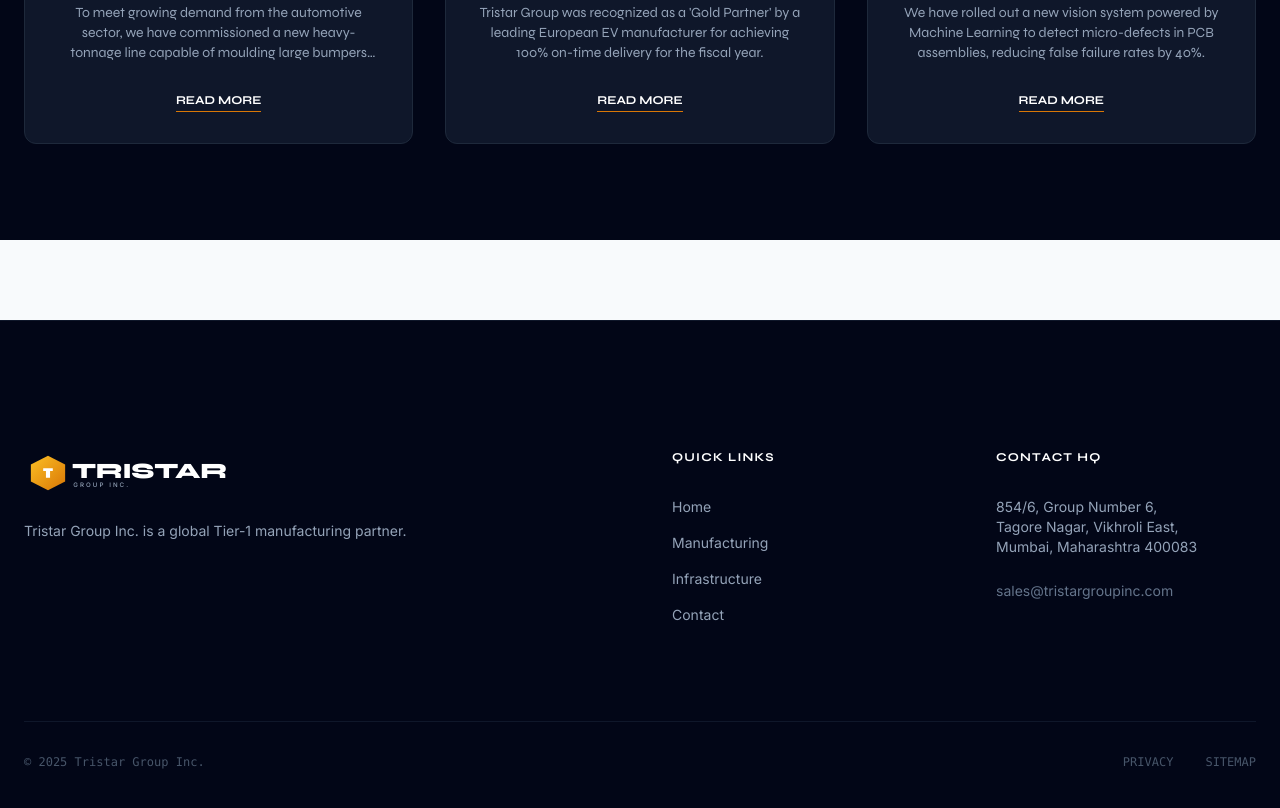
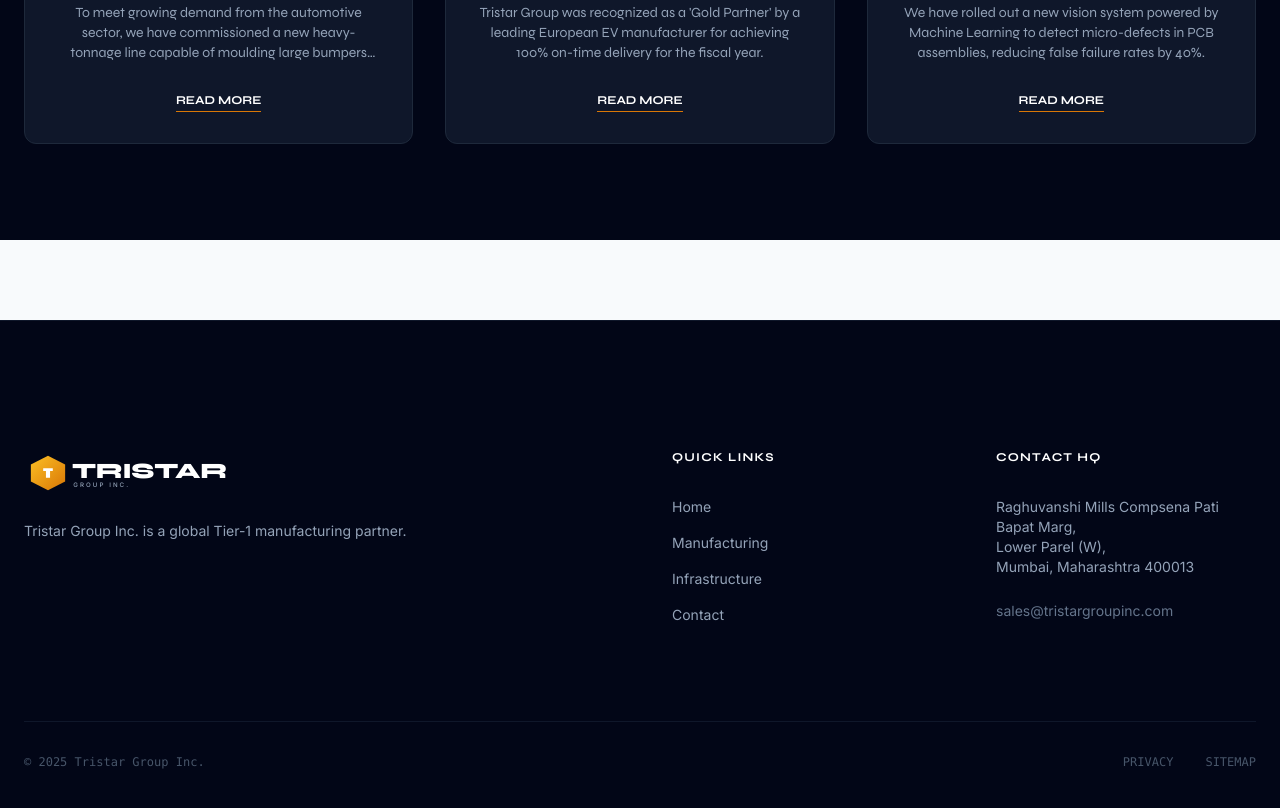
Before and after one commit to eurocongroupinc/tristargroupinc.github.io, a plain HTML site: page news.html in a window 1280 px wide. Shown: the part 870-1678 px from the top of the page. Drawn offline with nearby package versions, Linux system fonts and the light colour scheme.

Commit message:
Update news.html

```diff
--- a/news.html
+++ b/news.html
@@ -142,7 +142,7 @@
             </div>
             <div>
                 <h4 class="text-white font-bold uppercase tracking-widest mb-8 text-xs">Contact HQ</h4>
-                <p class="mb-6 text-sm">854/6, Group Number 6,<br>Tagore Nagar, Vikhroli East,<br>Mumbai, Maharashtra 400083</p>
+                <p class="mb-6 text-sm">Raghuvanshi Mills Compsena Pati Bapat Marg,<br>Lower Parel (W),<br>Mumbai, Maharashtra 400013</p>
                 <p class="text-slate-500 text-sm">sales@tristargroupinc.com</p>
             </div>
         </div>
```
